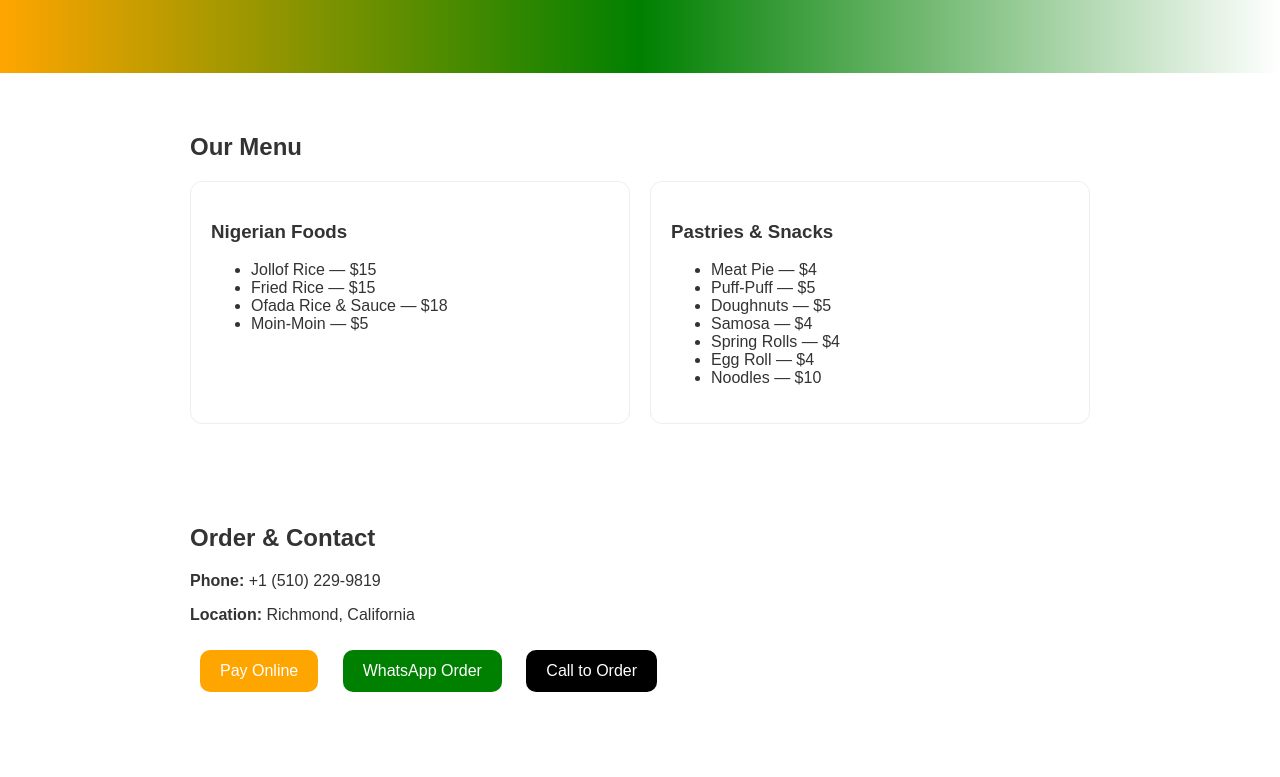
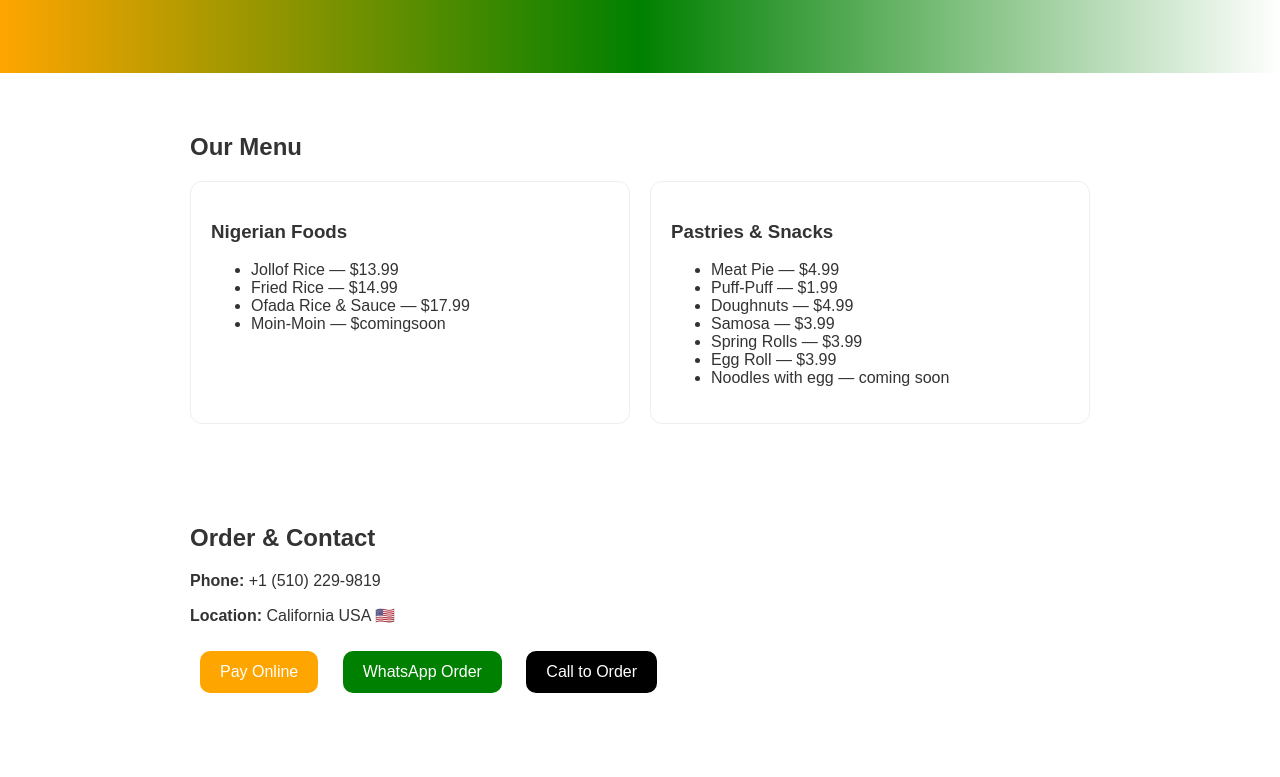
Before and after one commit to Juljoy/juljoysweetdelight, a plain HTML site: page index.html in a window 1280 px wide. Shown: the part 184-961 px from the top of the page. Drawn offline with Linux system fonts and the light colour scheme.

Commit message:
Update index.html

```diff
--- a/index.html
+++ b/index.html
@@ -22,7 +22,7 @@
 <body>
 
 <header>
-  <h1>JULJOY Sweet Delight</h1>
+  <h1>JULJOY Sweet Delights</h1>
   <p>Authentic Nigerian meals & freshly made pastries prepared with love.</p>
 </header>
 
@@ -32,22 +32,22 @@
     <div class="card">
       <h3>Nigerian Foods</h3>
       <ul>
-        <li>Jollof Rice — $15</li>
-        <li>Fried Rice — $15</li>
-        <li>Ofada Rice & Sauce — $18</li>
-        <li>Moin‑Moin — $5</li>
+        <li>Jollof Rice — $13.99</li>
+        <li>Fried Rice — $14.99</li>
+        <li>Ofada Rice & Sauce — $17.99</li>
+        <li>Moin‑Moin — $comingsoon</li>
       </ul>
     </div>
     <div class="card">
       <h3>Pastries & Snacks</h3>
       <ul>
-        <li>Meat Pie — $4</li>
-        <li>Puff‑Puff — $5</li>
-        <li>Doughnuts — $5</li>
-        <li>Samosa — $4</li>
-        <li>Spring Rolls — $4</li>
-        <li>Egg Roll — $4</li>
-        <li>Noodles — $10</li>
+        <li>Meat Pie — $4.99</li>
+        <li>Puff‑Puff — $1.99</li>
+        <li>Doughnuts — $4.99</li>
+        <li>Samosa — $3.99</li>
+        <li>Spring Rolls — $3.99</li>
+        <li>Egg Roll — $3.99</li>
+        <li>Noodles with egg — coming soon</li>
       </ul>
     </div>
   </div>
@@ -56,7 +56,7 @@
 <section>
   <h2>Order & Contact</h2>
   <p><strong>Phone:</strong> +1 (510) 229‑9819</p>
-  <p><strong>Location:</strong> Richmond, California</p>
+  <p><strong>Location:</strong> California USA 🇺🇲</p>
 
   <a class="button orange" href="#">Pay Online</a>
   <a class="button green" href="https://wa.me/15102299819">WhatsApp Order</a>
```
